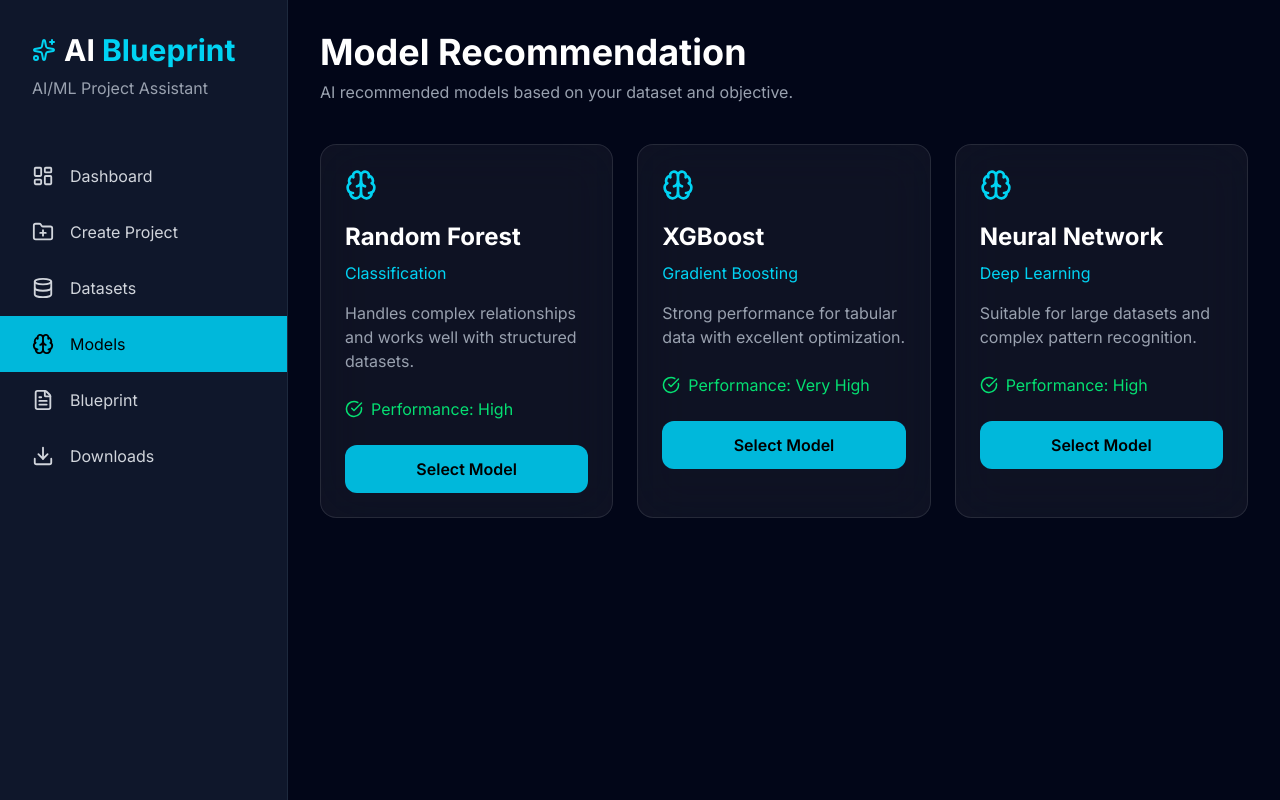
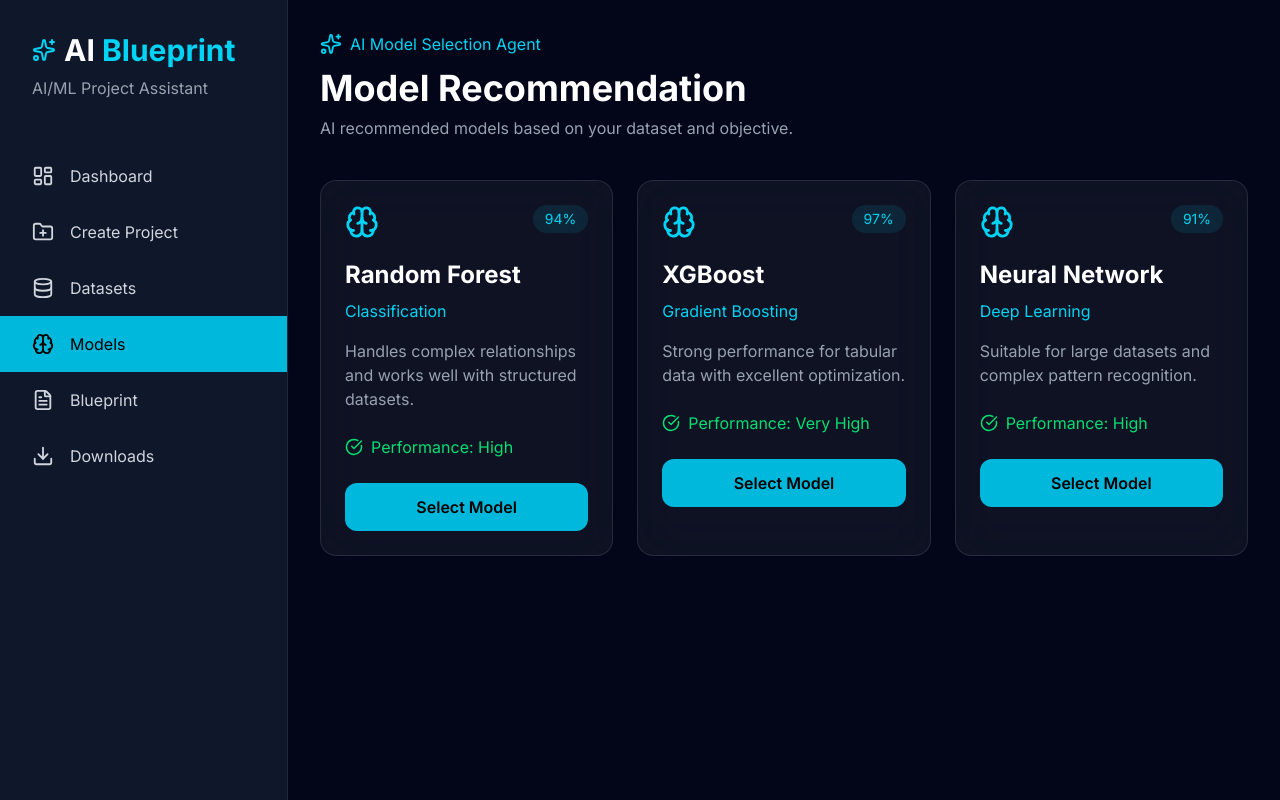
Before and after one commit to AayushN007/ai-blueprint-frontend, a React (Vite) app: page /models in a window 1280 px wide. Built offline with nearby package versions, Linux system fonts and the light colour scheme.

Commit message:
Upgrade model recommendation UI

```diff
--- a/src/pages/ModelRecommendation.jsx
+++ b/src/pages/ModelRecommendation.jsx
@@ -1,5 +1,5 @@
 import Sidebar from "../components/Sidebar";
-import { Brain, CheckCircle } from "lucide-react";
+import { Brain, CheckCircle, Sparkles } from "lucide-react";
 import { motion } from "framer-motion";
 
 function ModelRecommendation() {
@@ -8,6 +8,7 @@ function ModelRecommendation() {
       name: "Random Forest",
       type: "Classification",
       accuracy: "High",
+      score: "94%",
       reason:
         "Handles complex relationships and works well with structured datasets.",
     },
@@ -15,6 +16,7 @@ function ModelRecommendation() {
       name: "XGBoost",
       type: "Gradient Boosting",
       accuracy: "Very High",
+      score: "97%",
       reason:
         "Strong performance for tabular data with excellent optimization.",
     },
@@ -22,6 +24,7 @@ function ModelRecommendation() {
       name: "Neural Network",
       type: "Deep Learning",
       accuracy: "High",
+      score: "91%",
       reason:
         "Suitable for large datasets and complex pattern recognition.",
     },
@@ -35,34 +38,56 @@ function ModelRecommendation() {
       <main className="flex-1 p-8">
 
         <div className="mb-10">
-          <h1 className="text-4xl font-bold">
+
+          <div className="flex items-center gap-2 text-cyan-400">
+            <Sparkles size={22} />
+            AI Model Selection Agent
+          </div>
+
+          <h1 className="mt-3 text-4xl font-bold">
             Model Recommendation
           </h1>
 
           <p className="mt-2 text-gray-400">
             AI recommended models based on your dataset and objective.
           </p>
+
         </div>
 
 
         <div className="grid gap-6 lg:grid-cols-3">
 
           {models.map((model) => (
+
             <motion.div
               key={model.name}
-              whileHover={{ y: -6 }}
+              whileHover={{ y: -8 }}
               className="rounded-2xl border border-white/10 bg-white/5 p-6 backdrop-blur-xl"
             >
 
-              <Brain className="text-cyan-400" size={32} />
+              <div className="flex justify-between items-start">
+
+                <Brain
+                  className="text-cyan-400"
+                  size={34}
+                />
+
+                <span className="rounded-full bg-cyan-400/10 px-3 py-1 text-sm text-cyan-400">
+                  {model.score}
+                </span>
+
+              </div>
+
 
               <h2 className="mt-5 text-2xl font-bold">
                 {model.name}
               </h2>
 
+
               <p className="mt-2 text-cyan-400">
                 {model.type}
               </p>
+
 
               <p className="mt-4 text-gray-400">
                 {model.reason}
@@ -80,6 +105,7 @@ function ModelRecommendation() {
               </button>
 
             </motion.div>
+
           ))}
 
         </div>
```
